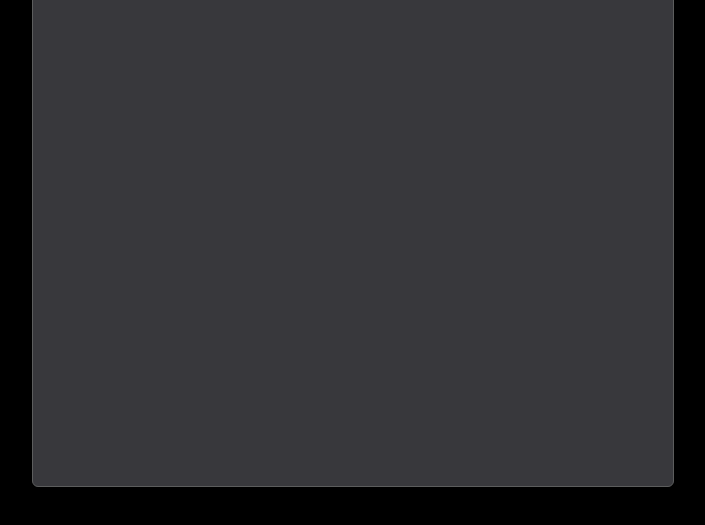
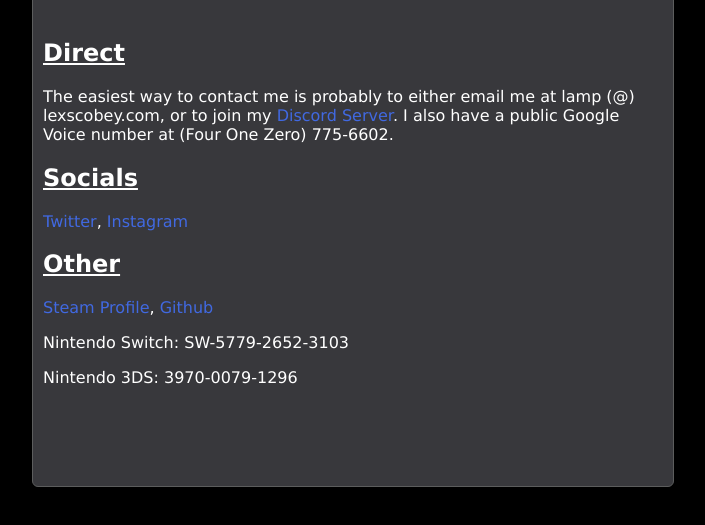
Before and after one commit to LampCo/LampCo, a plain HTML site: page contacts.html in a window 1280 px wide. Shown: the part 215-740 px from the top of the page, without its empty margins (287-992 px from the left). Drawn offline with Linux system fonts and the light colour scheme.

Commit message:
i think i figured it out. i'm stupid

```diff
--- a/contacts.html
+++ b/contacts.html
@@ -20,7 +20,7 @@
 <meta name="msapplication-TileColor" content="#ffffff">
 <meta name="msapplication-TileImage" content="./ms-icon-144x144.png">
 <meta name="theme-color" content="#ffffff">
-<meta name="viewport" content="user-scalable = yes">
+<meta name="viewport" content="width=device-width, initial-scale=1" />
 </head>
 
 <link rel="stylesheet" media="screen and (min-device-width: 560px)" href="main.css" />
@@ -34,7 +34,14 @@
   <div class="content">
     <h1>Contact Info</h1>
     <div class="leftbox">
-
+      <h2><u>Direct</u></h2>
+      <p>The easiest way to contact me is probably to either email me at lamp (@) lexscobey.com, or to join my <a href="https://discord.gg/bbtvFcE">Discord Server</a>. I also have a public Google Voice number at (Four One Zero) 775-6602.</p>
+      <h2><u>Socials</u></h2>
+      <a href="https://www.twitter.com/lexscobey">Twitter</a>, <a href="https://www.instagram.com/lexscobey">Instagram</a>
+      <h2><u>Other</u></h2>
+      <p> <a href="https://steamcommunity.com/id/commielamp/">Steam Profile</a>, <a href="https://github.com/LampCo">Github</a></p>
+      <p>Nintendo Switch: SW-5779-2652-3103</p>
+      <p>Nintendo 3DS: 3970-0079-1296</p>
     </div>
   </div>
 </div>
```
